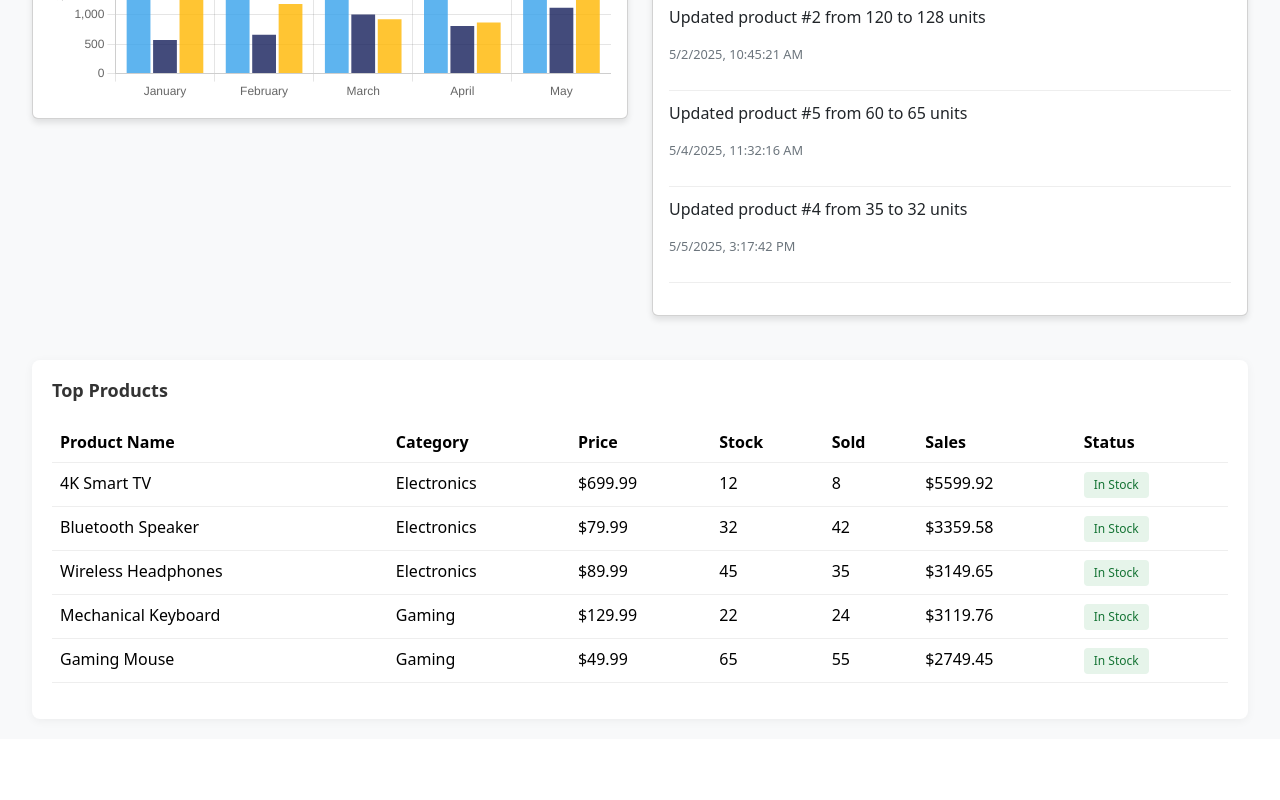
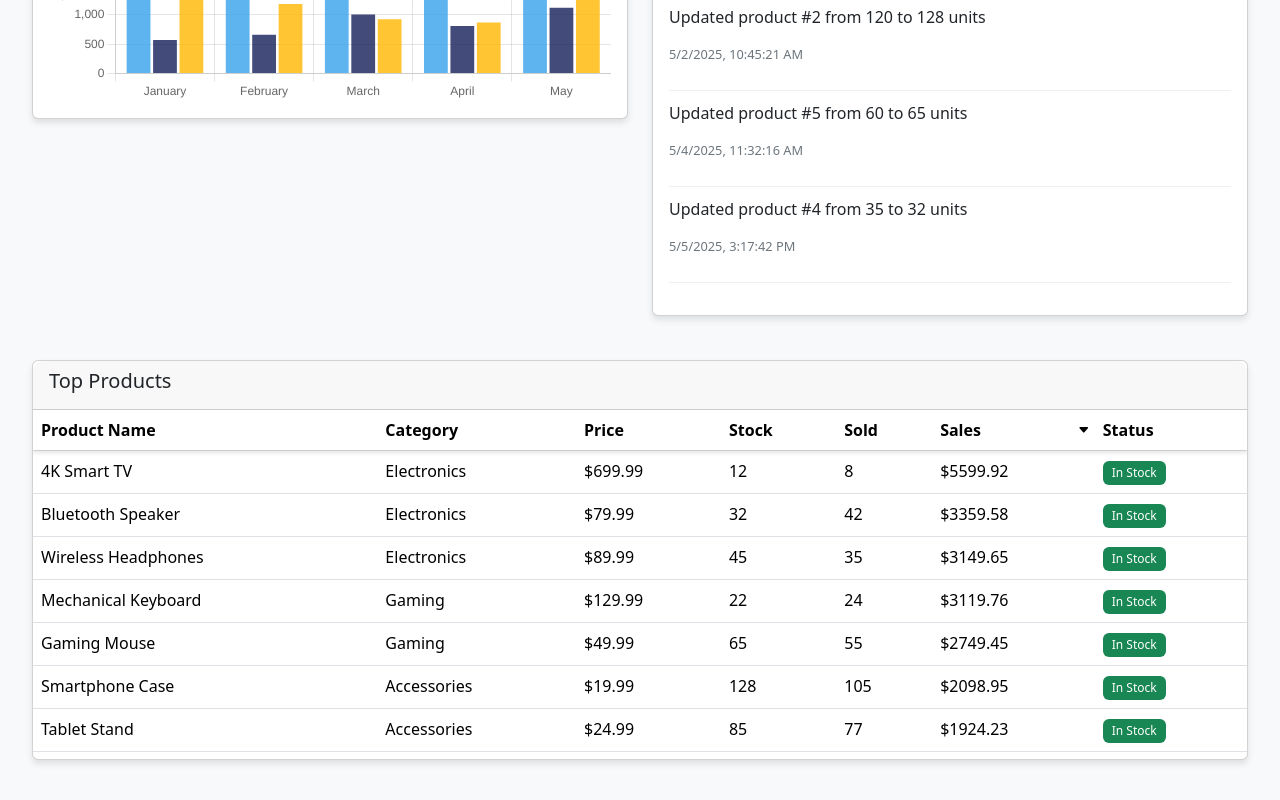
Before and after one commit to aisyahmawaddah/peganggang_webtech, a Vue app: page / in a window 1280 px wide. Shown: the part 936-1736 px from the top of the page. Before the commit the page ends 1675 px from the top, so only its background shows below. Built offline with nearby package versions, Linux system fonts and the light colour scheme.

Commit message:
top product

```diff
--- a/src/components/dashboard/TopProducts.vue
+++ b/src/components/dashboard/TopProducts.vue
@@ -1,23 +1,43 @@
 <!-- src/components/dashboard/TopProducts.vue -->
 <template>
-  <div class="top-products">
-    <h3 class="card-title">Top Products</h3>
-
-    <div class="table-responsive">
-      <table class="table table-hover">
-        <thead>
+  <div class="card product-card">
+    <div class="card-header">
+      <h5 class="card-title">Top Products</h5>
+    </div>
+    <div class="card-body p-0"> <!-- Removed padding for better table appearance -->
+      <div class="table-container">
+        <table class="table mb-0"> <!-- Removed bottom margin -->
+          <thead class="sticky-top bg-white">
             <tr>
-            <th>Product Name</th>
-            <th>Category</th>
-            <th>Price</th>
-            <th>Stock</th>
-            <th>Sold</th>
-            <th>Sales</th>
+              <th @click="sortBy('name')">
+                Product Name
+                <i v-if="sortKey === 'name'" :class="getSortIconClass()"></i>
+              </th>
+              <th @click="sortBy('category')">
+                Category
+                <i v-if="sortKey === 'category'" :class="getSortIconClass()"></i>
+              </th>
+              <th @click="sortBy('price')">
+                Price
+                <i v-if="sortKey === 'price'" :class="getSortIconClass()"></i>
+              </th>
+              <th @click="sortBy('stock')">
+                Stock
+                <i v-if="sortKey === 'stock'" :class="getSortIconClass()"></i>
+              </th>
+              <th @click="sortBy('sold')">
+                Sold
+                <i v-if="sortKey === 'sold'" :class="getSortIconClass()"></i>
+              </th>
+              <th @click="sortBy('sales')">
+                Sales
+                <i v-if="sortKey === 'sales'" :class="getSortIconClass()"></i>
+              </th>
               <th>Status</th>
             </tr>
           </thead>
           <tbody>
-          <tr v-for="product in topProducts" :key="product.id">
+            <tr v-for="product in sortedProducts" :key="product.id">
               <td>{{ product.name }}</td>
               <td>{{ product.category }}</td>
               <td>${{ product.price.toFixed(2) }}</td>
@@ -25,7 +45,7 @@
               <td>{{ product.sold }}</td>
               <td>${{ product.sales.toFixed(2) }}</td>
               <td>
-              <span class="status-badge" :class="getStatusClass(product)">
+                <span class="badge" :class="getStatusClass(product)">
                   {{ getStatusText(product) }}
                 </span>
               </td>
@@ -34,46 +54,65 @@
         </table>
       </div>
     </div>
+  </div>
 </template>
 
 <script>
 export default {
-  name: 'TopProducts',
+  props: {
+    products: Array
+  },
   data() {
     return {
-      products: []
+      sortKey: 'sales', // Default sort by sales
+      sortDir: -1 // -1 for descending, 1 for ascending
     };
   },
   computed: {
-    topProducts() {
-      // Sort products by sales value (highest first) and return top 5
-      return [...this.products]
-        .sort((a, b) => b.sales - a.sales)
-        .slice(0, 5);
+    sortedProducts() {
+      return [...this.products].sort((a, b) => {
+        let aValue = a[this.sortKey];
+        let bValue = b[this.sortKey];
+
+        // Handle string values (case-insensitive sorting)
+        if (typeof aValue === 'string' && typeof bValue === 'string') {
+          aValue = aValue.toLowerCase();
+          bValue = bValue.toLowerCase();
+        }
+
+        if (aValue < bValue) return -1 * this.sortDir;
+        if (aValue > bValue) return 1 * this.sortDir;
+        return 0;
+      });
     }
   },
-  created() {
-    // Fetch product data from mockData
-    this.fetchProducts();
+  methods: {
+    sortBy(key) {
+      // If the same key is clicked, toggle the direction
+      if (this.sortKey === key) {
+        this.sortDir *= -1;
+      } else {
+        this.sortKey = key;
+        // Default to descending for sales and sold, ascending for others
+        this.sortDir = (key === 'sales' || key === 'sold') ? -1 : 1;
+      }
     },
-  methods: {
-    fetchProducts() {
-      // In a real application, this would be an API call
-      // Now we directly use the products with their sold and sales attributes
-      const mockData = require('@/data/mockData').default;
-      this.products = mockData.products;
+    getSortIconClass() {
+      return this.sortDir === 1
+        ? 'bi bi-caret-up-fill'
+        : 'bi bi-caret-down-fill';
     },
     getStatusClass(product) {
-      if (product.stock <= 0) {
-        return 'out-of-stock';
+      if (product.stock === 0) {
+        return 'bg-danger';
       } else if (product.stock <= product.reorderLevel) {
-        return 'low-stock';
+        return 'bg-warning';
       } else {
-        return 'in-stock';
+        return 'bg-success';
       }
     },
     getStatusText(product) {
-      if (product.stock <= 0) {
+      if (product.stock === 0) {
         return 'Out of Stock';
       } else if (product.stock <= product.reorderLevel) {
         return 'Low Stock';
@@ -86,71 +125,62 @@ export default {
 </script>
 
 <style scoped>
-.top-products {
-  background-color: white;
-  border-radius: 8px;
-  box-shadow: 0 2px 10px rgba(0, 0, 0, 0.05);
-  padding: 20px;
-  height: 100%;
-  overflow: hidden;
+.product-card {
   display: flex;
   flex-direction: column;
+  height: 400px; /* Fixed card height */
 }
 
-.card-title {
-  font-size: 18px;
-  font-weight: 600;
-  margin-bottom: 20px;
-  color: #333;
+.card-body {
+  flex: 1;
+  overflow: hidden; /* Prevents content from overflowing */
 }
 
-.table-responsive {
-  overflow-y: auto;
-  flex-grow: 1;
-}
-
-table {
-  width: 100%;
-  border-collapse: collapse;
+.table-container {
+  height: 100%;
+  overflow-y: auto; /* Enables vertical scrolling */
 }
 
 th {
-  text-align: left;
-  padding: 12px 16px;
-  border-bottom: 1px solid #eee;
-  font-weight: 600;
-  color: #555;
+  cursor: pointer;
+  position: relative;
+  background-color: #f8f9fa;
+  padding-right: 20px; /* Space for sort icon */
 }
 
-td {
-  padding: 12px 16px;
-  border-bottom: 1px solid #eee;
+th:hover {
+  background-color: #e9ecef;
 }
 
-tr:hover {
-  background-color: #f9fafb;
+th i {
+  position: absolute;
+  right: 5px;
+  top: 50%;
+  transform: translateY(-50%);
+  font-size: 0.75rem;
 }
 
-.status-badge {
-  display: inline-block;
-  padding: 4px 10px;
-  border-radius: 4px;
-  font-size: 12px;
+.badge {
+  padding: 0.5em 0.75em;
   font-weight: 500;
 }
 
-.in-stock {
-  background-color: #e6f4ea;
-  color: #137333;
+/* Make header sticky */
+thead.sticky-top {
+  position: sticky;
+  top: 0;
+  z-index: 1;
+  box-shadow: 0 2px 4px rgba(0,0,0,0.1);
 }
 
-.low-stock {
-  background-color: #fef7e0;
-  color: #b06000;
+/* Ensure table takes up full space */
+.table {
+  width: 100%;
+  margin: 0;
 }
 
-.out-of-stock {
-  background-color: #fce8e6;
-  color: #c5221f;
+/* Style table rows */
+tbody tr:hover {
+  background-color: rgba(0,0,0,0.03);
 }
 </style>
```
Lines whose indentation alone changed are shown as unchanged.
